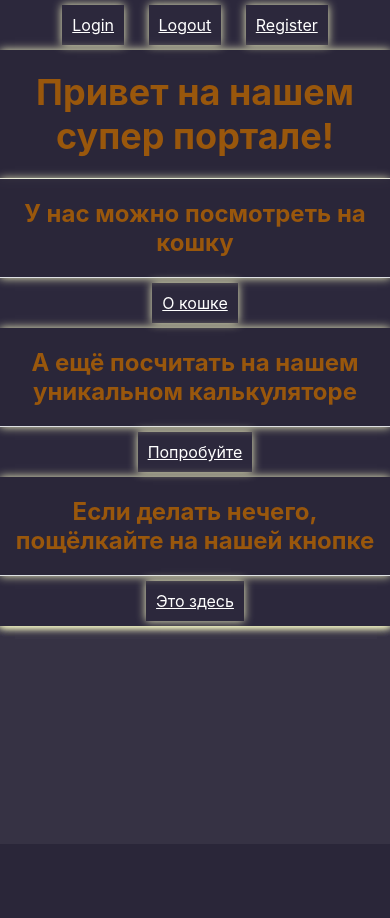
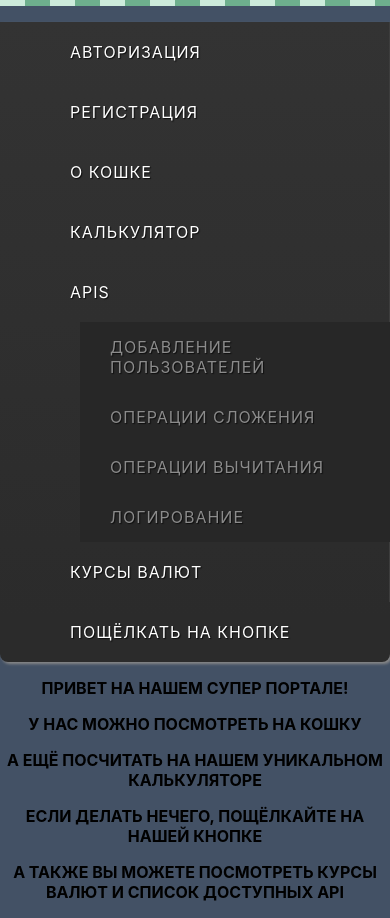
Before and after one commit to aw3some3000/CYB1, a PHP site: page /index_.html in a window 390 px wide. Before the commit the page ends 639 px from the top, so only its background shows below. Run offline with PHP 8.4, Linux system fonts and the light colour scheme.

Commit message:
commit on main

```diff
--- a/api/minus.php
+++ b/api/minus.php
@@ -8,7 +8,7 @@ $u = $_SESSION["user"];
 include(getenv("MYAPP_CONFIG"));
 $conn = mysqli_connect("$DB_URL","$DB_USER","$DB_PWD","$DB_NAME");
 
-$sql = "INSERT INTO log(Number1,Number2,Result,UserID) VALUES($x,$y,$z,'$u')";
+$sql = "INSERT INTO log(Number1,Number2,Result,UserID,Timestamp) VALUES($x,$y,$z,'$u',now())";
 mysqli_query($conn,$sql);
 //echo(mysqli_error($conn));
 mysqli_close($conn);
--- a/api/plus.php
+++ b/api/plus.php
@@ -16,7 +16,7 @@
 $conn = mysqli_connect("$DB_URL","$DB_USER","$DB_PWD","$DB_NAME");
 // Убрали уязвимости - 1. Принцип наименьших привилегий (соблюли) 2. Слабый пароль 3. Секрет в коде
 
-$sql = "INSERT INTO log(Number1,Number2,Result,UserID) VALUES($x,$y,$z,'$u')";
+$sql = "INSERT INTO log(Number1,Number2,Result,UserID,Timestamp) VALUES($x,$y,$z,'$u',now())";
 mysqli_query($conn,$sql);
 echo(mysqli_error($conn));
 mysqli_close($conn);
--- a/calc.php
+++ b/calc.php
@@ -14,6 +14,8 @@
 
         <!-- Это комментарий HTML -->
         <meta charset="utf-8" />
+        <link href="styles/main.css" rel="stylesheet" />
+        <link href="styles/style.css" rel="stylesheet" type="text/css">
         <style>
             input,button {
                 width: 140;
@@ -60,6 +62,7 @@
         </script>
     </head>
     <body>
+        <a href="index_.html">На главную</a>
         <h1>Калькулятор</h1>
         <input id="x" /><br />
         <input id="y" /><br />
--- a/cat.html
+++ b/cat.html
@@ -1,7 +1,8 @@
 <!DOCTYPE html>
 <html>
 	<head>
-		<link rel="stylesheet" href="styles/main.css" />
+		<link href="styles/main.css" rel="stylesheet" />
+        <link href="styles/style.css" rel="stylesheet" type="text/css">
 		<meta charset=utf8 />
 	<style>
 		.picture-holder a {
@@ -31,9 +32,9 @@
 		<title>Кошка</title>
 	</head>
 	<body>
+		<a href="index_.html">На главную</a>
 		<h1 id="hdr1">Это кошка</h1>
 		<div class="picture-holder">
-			<a href="index_.html">Оглавление сайта</a>
 			<img src="images/cat.jpg" id="cat" onmouseover="oncat()" onmouseout="outcat()" />
 			<audio>
 				<source src="sounds/playful-cat.mp3" type="audio/mpeg">
--- a/click_count.php
+++ b/click_count.php
@@ -4,9 +4,11 @@
 <html>
     <head>
         <meta charset="utf-8" />
-
+        <link href="styles/main.css" rel="stylesheet" />
+        <link href="styles/style.css" rel="stylesheet" type="text/css">
     </head>
     <body>
+        <a href="index_.html">На главную</a>
         <h1>Считаем щелчки</h1>
         <form>
             <button id="btn1">Щёлкни здесь</button>
--- a/index_.html
+++ b/index_.html
@@ -1,3 +1,67 @@
+<!-- https://www.sliderrevolution.com/resources/css-menu/ -->
+<head>
+  <meta name="viewport" content="width=device-width" charset=utf8>
+  <link href="styles/main.css" rel="stylesheet" />
+  <title>Hello</title>
+  <link href="styles/style.css" rel="stylesheet" type="text/css">
+</head>
+<body>
+<div class="wrap">
+<span class="decor"></span>
+<nav>
+  <ul class="primary">
+    <li>
+	  <a href="login.php">Авторизация</a>
+      <ul class="sub">
+      </ul>
+    </li>
+    <li>
+	  <a href="register.php">Регистрация</a>
+      <ul class="sub">
+      </ul>
+    </li>
+    <li>
+	  <a href="cat.html">О кошке</a>
+      <ul class="sub">
+      </ul>
+    </li>
+    <li>
+	   <a href="calc.php">Калькулятор</a>
+       <ul class="sub">
+      </ul>
+    </li>
+	<li>
+		<a href="">APIs</a>
+		<ul class="sub">
+		  <li><a href="api/add_user.html">добавление пользователей</a></li>
+		  <li><a href="api/calc_usage.html">операции сложения</a></li>
+		  <li><a href="api/calc_usage.html">операции вычитания</a></li>
+		  <li><a href="api/get_log.php">логирование</a></li>
+		</ul>
+
+	 <li>
+		<a href="rates.html">Курсы валют</a>
+		<ul class="sub">
+	   </ul>
+	 </li>
+	 <li>
+		<a href="click_count.php">Пощёлкать на кнопке</a>
+		<ul class="sub">
+	   </ul>
+	 </li>
+    </li>
+  </ul>
+</nav>
+<h1>Привет на нашем супер портале!</h1>
+<h3>У нас можно посмотреть на кошку</h3>
+<h3>А ещё посчитать на нашем уникальном калькуляторе</h3>
+<h3>Если делать нечего, пощёлкайте на нашей кнопке</h3>
+<h3>А также вы можете посмотреть курсы валют и список доступных API</h3>
+</div>
+</body>
+
+
+<!-- Предыдущий код
 <!DOCTYPE html>
 <html>
 	<head>
@@ -8,7 +72,7 @@
 	</head>
 	<body>
 		<div style="text-align: center">
-			<a href="login.php">Login</a>
+
 			<a href="logout.php">Logout</a>
 			<a href="register.php">Register</a>
 			<h1>Привет на нашем супер портале!</h1>
@@ -21,3 +85,4 @@
 		</div>
 	</body>
 <html>
+-->
--- a/rates.html
+++ b/rates.html
@@ -2,6 +2,8 @@
     <head>
         <!-- Это комментарий HTML -->
         <meta charset="utf-8" />
+        <link href="styles/main.css" rel="stylesheet" />
+        <link href="styles/style.css" rel="stylesheet" type="text/css">
         <title></title>
         <script>
             function getRates() {
@@ -27,10 +29,12 @@
     </head>
     <body>
         <h1>Здесь можно узнать курсы валют</h1>
+        <span class="decor"></span>
         <button onclick="getRates();">Получить</button></body>
         <div>
         <p id="AUD"></p>
         <p id ="AZN"></p>
         </div>
+        <a href="index_.html">На главную</a>
     </body>
 </html>
--- a/styles/main.css
+++ b/styles/main.css
@@ -1,4 +1,195 @@
-* {
+/* https://www.sliderrevolution.com/resources/css-menu/ */
+body {
+    background: #ccc;
+    font-family: helvetica, arial, serif;
+    font-size: 13px;
+    text-transform: uppercase;
+    text-align: center;
+  }
+
+  h4 {
+    text-align: center;
+    color: #fff;
+    padding: 20px 0 20px 0;
+    border-bottom: 1px solid #dee0e4;
+}
+
+  .wrap {
+    display: inline-block;
+    -webkit-box-shadow: 0 0 70px #fff;
+    -moz-box-shadow: 0 0 70px #fff;
+    box-shadow: 0 0 70px #fff;
+    margin-top: 40px;
+  }
+
+  /* a little "umph" */
+  .decor {
+    background: #6EAF8D;
+    background: -webkit-linear-gradient(left, #CDEBDB 50%, #6EAF8D 50%);
+    background: -moz-linear-gradient(left, #CDEBDB 50%, #6EAF8D 50%);
+    background: -o-linear-gradient(left, #CDEBDB 50%, #6EAF8D 50%);
+    background: linear-gradient(left, white 50%, #6EAF8D 50%);
+    background-size: 50px 25%;;
+    padding: 2px;
+    display: block;
+  }
+
+  a {
+    text-decoration: none;
+    color: #fff;
+    display: block;
+  }
+
+  ul {
+    list-style: none;
+    position: relative;
+    text-align: left;
+  }
+
+  li {
+    float: left;
+  }
+
+  /* clear'n floats */
+  ul:after {
+    clear: both;
+  }
+
+  ul:before,
+  ul:after {
+      content: " ";
+      display: table;
+  }
+
+  nav {
+    position: relative;
+    background: #2B2B2B;
+    background-image: -webkit-linear-gradient(bottom, #2B2B2B 7%, #333333 100%);
+    background-image: -moz-linear-gradient(bottom, #2B2B2B 7%, #333333 100%);
+    background-image: -o-linear-gradient(bottom, #2B2B2B 7%, #333333 100%);
+    background-image: linear-gradient(bottom, #2B2B2B 7%, #333333 100%);
+    text-align: center;
+    letter-spacing: 1px;
+    text-shadow: 1px 1px 1px #0E0E0E;
+    -webkit-box-shadow: 2px 2px 3px #888;
+    -moz-box-shadow: 2px 2px 3px #888;
+    box-shadow: 2px 2px 3px #888;
+    border-bottom-right-radius: 8px;
+    border-bottom-left-radius: 8px;
+  }
+
+  /* prime */
+  ul.primary li a {
+    display: block;
+    padding: 20px 30px;
+    border-right: 1px solid #3D3D3D;
+  }
+
+  ul.primary li:last-child a {
+    border-right: none;
+  }
+
+  ul.primary li a:hover {
+
+    color: #000;
+  }
+
+  /* subs */
+  ul.sub {
+    position: absolute;
+    z-index: 200;
+    box-shadow: 2px 2px 0 #BEBEBE;
+    width: 35%;
+    display:none;
+  }
+
+  ul.sub li {
+    float: none;
+    margin: 0;
+  }
+
+  ul.sub li a {
+    border-bottom: 1px dotted #ccc;
+    border-right: none;
+    color: #000;
+    padding: 15px 30px;
+  }
+
+  ul.sub li:last-child a {
+    border-bottom: none;
+  }
+
+  ul.sub li a:hover {
+    color: #000;
+    background: #eeeeee;
+  }
+
+  /* sub display*/
+  ul.primary li:hover ul {
+    display: block;
+    background: #fff;
+  }
+
+  /* keeps the tab background white */
+  ul.primary li:hover a {
+    background: #fff;
+    color: #666;
+    text-shadow: none;
+  }
+
+  ul.primary li:hover > a{
+    color: #000;
+  }
+
+  @media only screen and (max-width: 600px) {
+    .decor {
+      padding: 3px;
+    }
+
+    .wrap {
+      width: 100%;
+      margin-top: 0px;
+    }
+
+     li {
+      float: none;
+
+     }
+
+ul.primary li:hover a {
+        background: none;
+        color: #8B8B8B;
+        text-shadow: 1px 1px #000;
+      }
+
+ul.primary li:hover ul {
+        display: block;
+        background: #272727;
+        color: #fff;
+      }
+
+ul.sub {
+        display: block;
+        position: static;
+        box-shadow: none;
+        width: 100%;
+      }
+
+ul.sub li a {
+        background: #272727;
+        border: none;
+        color: #8B8B8B;
+      }
+
+ul.sub li a:hover {
+        color: #ccc;
+        background: none;
+      }
+    }
+
+
+
+/* Предыдущий код {
     width: auto;
     background-color: #2b273af1;
     box-shadow: 0 0 9px 0 rgba(247, 248, 198, 0.993);
@@ -29,3 +220,4 @@ a  {
 	margin-left: 10px;
 	margin-right: 10px;
 }
+*/
--- a/styles/style.css
+++ b/styles/style.css
@@ -14,6 +14,9 @@ body {
   	background-color: #ffffff;
   	box-shadow: 0 0 9px 0 rgba(0, 0, 0, 0.3);
   	margin: 100px auto;
+
+
+
 }
 .register h1 {
   	text-align: center;
@@ -34,7 +37,7 @@ body {
   	align-items: center;
   	width: 50px;
  	height: 50px;
-  	background-color: #8e39df;
+  	background-color: #435165;
   	color: #ffffff;
 }
 .register form input[type="password"], .register form input[type="text"], .register form input[type="email"] {
@@ -48,7 +51,7 @@ body {
   	width: 100%;
   	padding: 15px;
   	margin-top: 20px;
-  	background-color: #8e39df;
+  	background-color: #435165;
  	border: 0;
   	cursor: pointer;
   	font-weight: bold;
@@ -87,7 +90,7 @@ body {
         align-items: center;
         width: 50px;
         height: 50px;
-        background-color: #3274d6;
+        background-color: #435165;
         color: #ffffff;
     }
 .login form input[type="password"], .login form input[type="text"] {
@@ -102,7 +105,7 @@ body {
 		width: 100%;
         padding: 15px;
         margin-top: 20px;
-        background-color: #3274d6;
+        background-color: #435165;
         border: 0;
         cursor: pointer;
         font-weight: bold;
```
Also changed, not shown: api/add_user.html (added, +16 -0 lines), api/add_user.php (added, +26 -0 lines), api/calc_usage.html (added, +16 -0 lines), api/get_log.php (added, +35 -0 lines), login.php (+5 -4 lines), register.php (+4 -3 lines).
